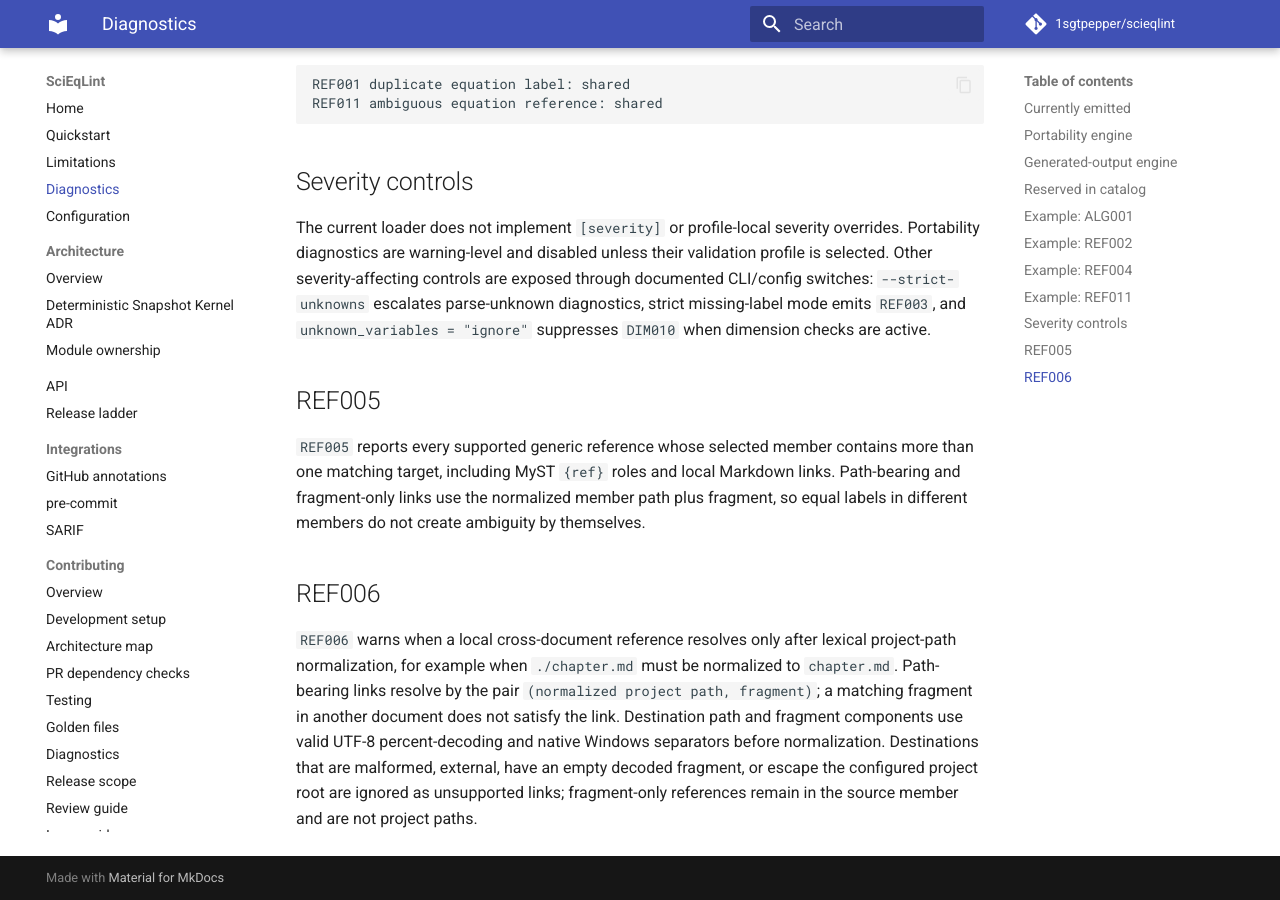
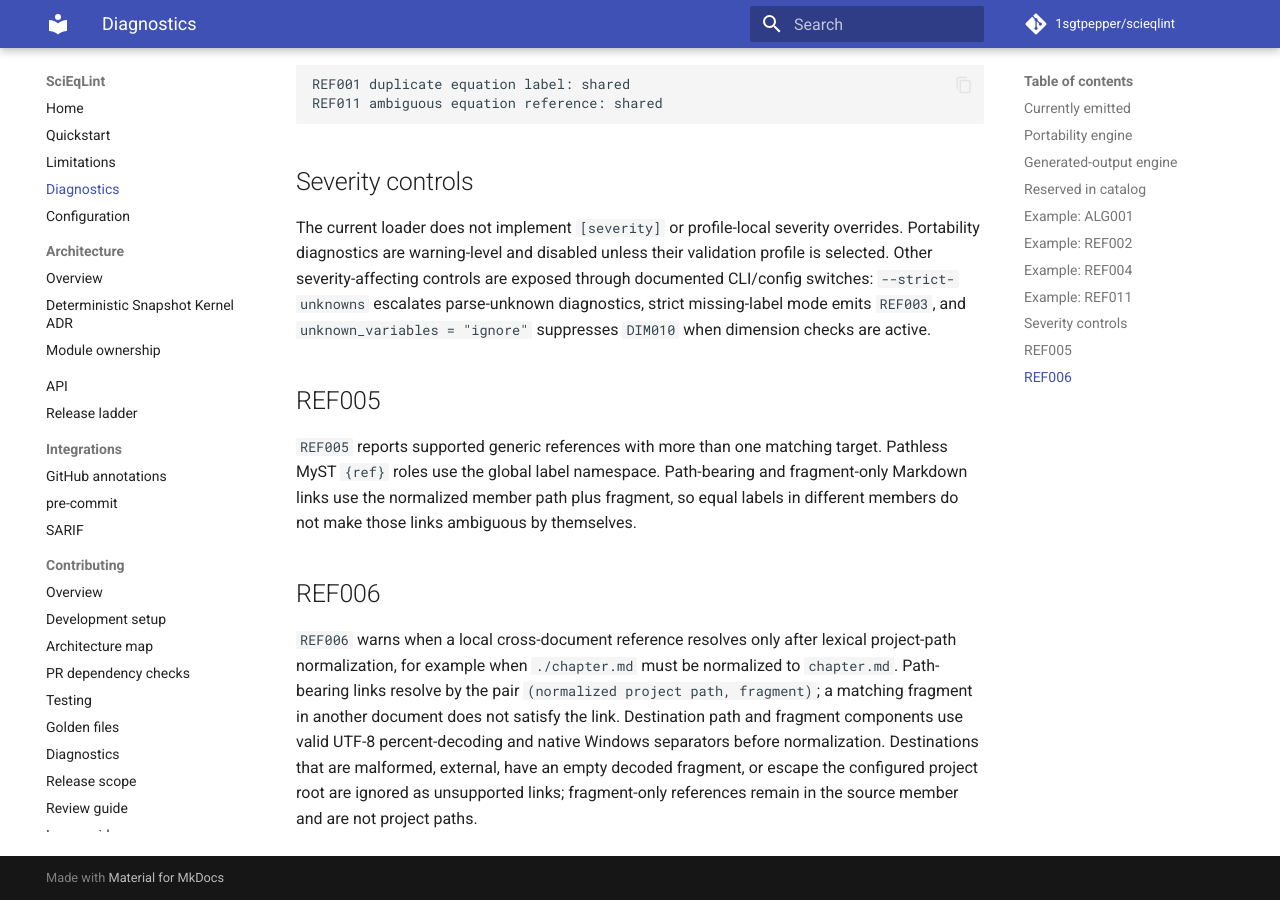
Before and after one commit to 1sgtpepper/scieqlint, an MkDocs documentation site: the page built from docs/diagnostics.md, in a window 1280 px wide and 900 px high, scrolled down 4991 px. Built offline with MkDocs 1.6.1 and Material for MkDocs 9.7.7, drawn with Linux system fonts in a browser that asks for light colours; comment, search, counter and statistics services are not loaded.

Commit message:
Fix project path identity and diagnostic presentation

```diff
--- a/docs/diagnostics.md
+++ b/docs/diagnostics.md
@@ -193,10 +193,10 @@ dimension checks are active.
 
 ## REF005
 
-`REF005` reports every supported generic reference whose selected member contains
-more than one matching target, including MyST `{ref}` roles and local Markdown links.
-Path-bearing and fragment-only links use the normalized member path plus fragment, so
-equal labels in different members do not create ambiguity by themselves.
+`REF005` reports supported generic references with more than one matching target.
+Pathless MyST `{ref}` roles use the global label namespace. Path-bearing and
+fragment-only Markdown links use the normalized member path plus fragment, so equal
+labels in different members do not make those links ambiguous by themselves.
 
 ## REF006
 
```
Also changed, not shown: SPEC.md (+1 -1 lines), docs/api.md (+1 -4 lines), docs/architecture/deterministic-snapshot-kernel-adr.md (+1 -1 lines), docs/limitations.md (+4 -3 lines), 6 other files.
